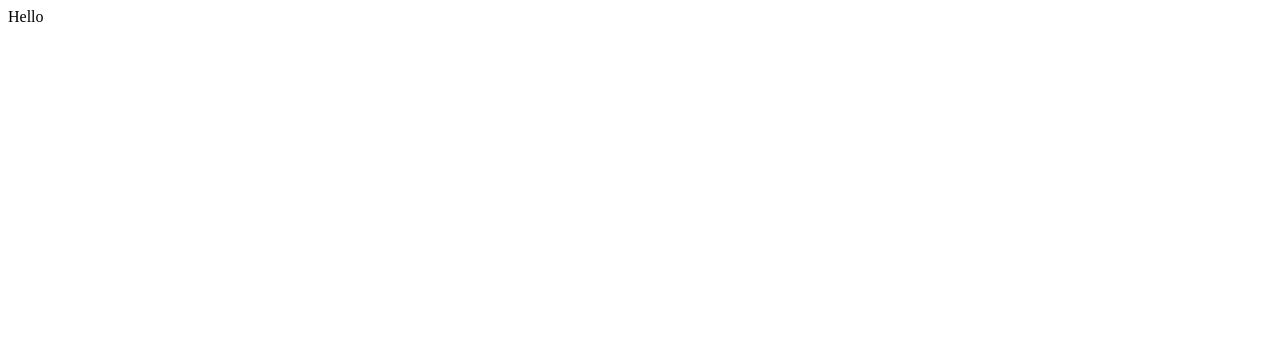
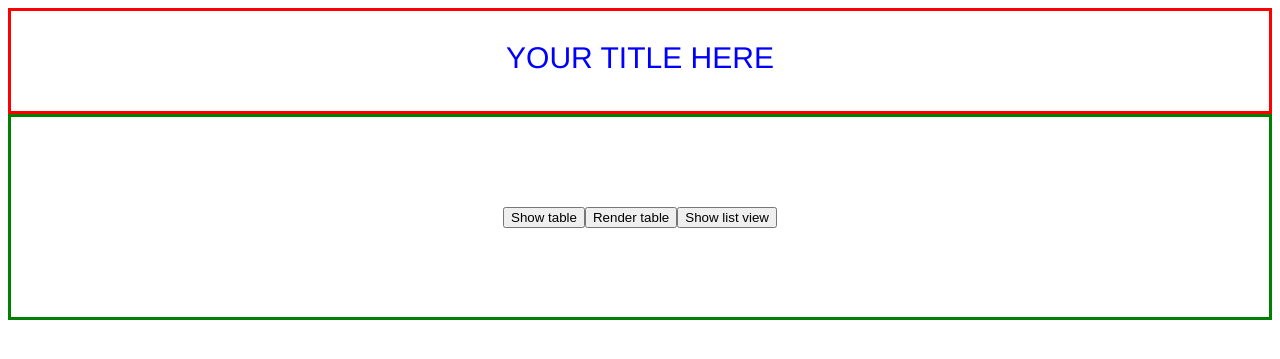
Before and after one commit to VincentGarbonick/MTG-Scanner-Stack, a PHP site: page /home.php in a window 1280 px wide. Before the commit the part shown is almost empty. Shown: the top 359 px of the page. Run offline with PHP 8.4, Linux system fonts and the light colour scheme.

Commit message:
get rudimentary website shell

```diff
--- a/home.css
+++ b/home.css
@@ -1,7 +1,25 @@
-.center {
+.center
+{
     display: flex;
     justify-content: center;
     align-items: center;
     height: 200px;
     border: 3px solid green;
-  }
+}
+.title
+{
+  display:flex;
+  justify-content: center;
+  height: 100px;
+  border: 3px solid red;
+}
+.title-text
+{
+  font-family: 'Franklin Gothic Medium', 'Arial Narrow', Arial, sans-serif;
+  font-size: 30px;
+  color: blue;
+}
+.test
+{
+  color: red;
+}
--- a/home.php
+++ b/home.php
@@ -1,11 +1,16 @@
 <html>
 <head>
     <title> Home </title>
-    <link rel="home.css" href="styles.css">
+    <link rel="stylesheet" href="home.css" type="text/css">
 </head>
 <body>
+    <div class="title">
+        <p class="title-text">YOUR TITLE HERE</p>
+    </div>
     <div class="center">
-        <p>Hello</p>
+        <input type="button" name="action" value="Show table">
+        <input type="button" name="action" value="Render table">
+        <input type="button" name="aciton" value="Show list view">
     </div>
 </body>
 </html>
```
